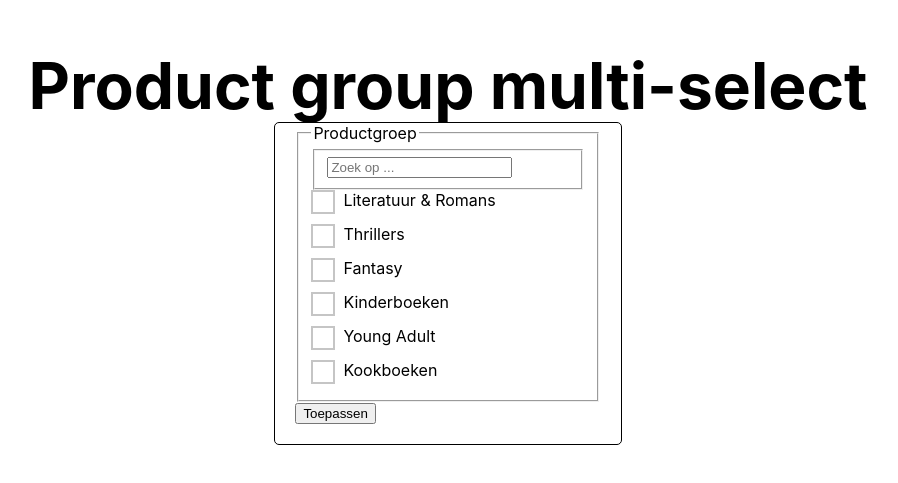
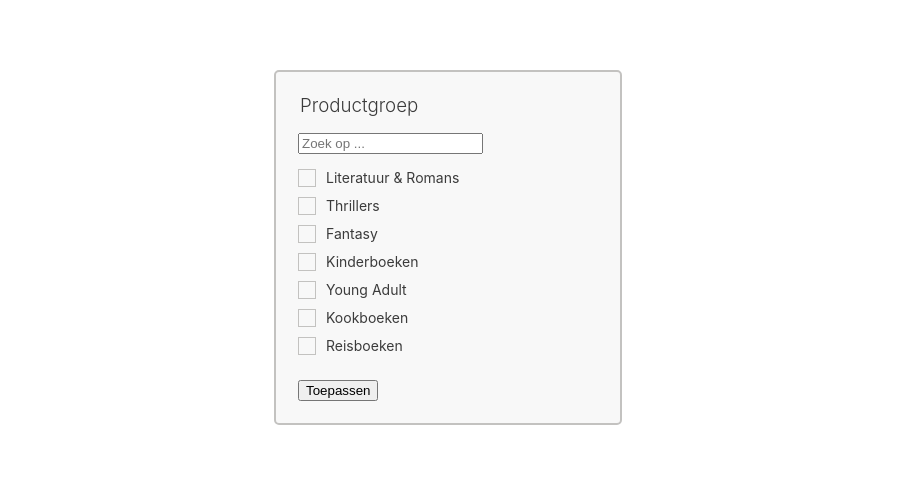
Before and after one commit to leonshenprojects/multi-select, a Next.js app: page / in a window 1280 px wide. Shown: the part 153-636 px from the top of the page, without its empty margins (192-1090 px from the left). Built offline with nearby package versions, Linux system fonts and the light colour scheme.

Commit message:
feat: Styles existing components

```diff
--- a/components/Checkbox/Checkbox.module.scss
+++ b/components/Checkbox/Checkbox.module.scss
@@ -1,29 +1,59 @@
+@import "../../styles/variables.scss";
+
 .checkbox {
-  label {
-    display: block;
+  &__label {
+    display: grid;
+    grid-template-columns: 28px 1fr;
+    justify-items: start;
+    align-items: center;
     user-select: none;
+  }
+
+  &__icon {
+    position: relative;
+    display: flex;
+    align-items: center;
+    justify-content: center;
 
     &:before {
       content: "";
-      display: inline-block;
-      vertical-align: middle;
-      width: 20px;
-      height: 20px;
-      border: 2px solid #c5c5c5;
-      margin-right: 8px;
+      display: block;
+      width: 16px;
+      height: 16px;
+      border: 1px solid $color-border-grey;
     }
   }
 
-  input:checked + :before {
-    border-color: #3863d9;
+  &__text {
+    font-size: 14px;
   }
 
-  input:focus + label {
-    outline: dashed 2px lightgrey;
+  &__input:checked {
+    + :before {
+      border-color: $color-bg-blue;
+    }
+
+    + .checkbox__label .checkbox__text {
+      color: $color-bg-blue;
+    }
+
+    + .checkbox__label .checkbox__icon {
+      &:after {
+        content: "";
+        background-color: #384ada;
+        width: 10px;
+        height: 10px;
+        position: absolute;
+      }
+    }
+  }
+
+  &__input:focus + .checkbox__label {
+    outline: dashed 2px $color-border-grey;
     outline-offset: 5px;
   }
 
-  input:focus:not(:focus-visible) {
+  &__input:focus:not(:focus-visible) {
     outline: none;
   }
 
--- a/components/Checkbox/Checkbox.tsx
+++ b/components/Checkbox/Checkbox.tsx
@@ -17,17 +17,20 @@ const Checkbox: FunctionComponent<CheckboxProps> = ({
   onChange,
 }) => {
   return (
-    <div className={styles.checkbox}>
+    <div className={`${styles.checkbox}`}>
       <input
         id={id}
-        className="visaullyHidden"
+        className={`visuallyHidden ${styles.checkbox__input}`}
         type="checkbox"
         name={label}
         value={value}
         onChange={onChange}
         checked={checked}
       />
-      <label htmlFor={id}>{label}</label>
+      <label className={styles.checkbox__label} htmlFor={id}>
+        <span className={styles.checkbox__icon} />
+        <span className={styles.checkbox__text}>{label}</span>
+      </label>
     </div>
   );
 };
--- a/components/MultiSelect/MultiSelect.module.scss
+++ b/components/MultiSelect/MultiSelect.module.scss
@@ -1,6 +1,21 @@
-.multiselect {
+@import "../../styles/variables.scss";
+
+.multiSelect {
+  background-color: $color-bg-light-grey;
+  border: 2px solid $color-border-grey;
+  border-radius: 5px;
+  padding: 22px;
+
+  &__title {
+    font-weight: 300;
+    margin-top: 0px;
+    margin-bottom: 15px;
+  }
+
   &__options {
-    max-height: 200px;
+    margin: 15px 0px 20px;
+    max-height: 190px;
+    min-width: 300px;
     overflow-y: scroll;
   }
 }
--- a/components/MultiSelect/MultiSelect.tsx
+++ b/components/MultiSelect/MultiSelect.tsx
@@ -95,12 +95,14 @@ const MultiSelect: FunctionComponent<MultiSelectProps> = ({
   }, []);
 
   return (
-    <form>
-      <fieldset className={styles.multiselect}>
-        <legend>{title}</legend>
+    <form className={styles.multiSelect}>
+      <fieldset>
+        <legend>
+          <h3 className={styles.multiSelect__title}>{title}</h3>
+        </legend>
 
         <fieldset>
-          <legend className="visaullyHidden">Filter product categories</legend>
+          <legend className="visuallyHidden">Filter product categories</legend>
           <input
             type="search"
             onChange={handleFilterInput}
@@ -108,7 +110,7 @@ const MultiSelect: FunctionComponent<MultiSelectProps> = ({
           />
         </fieldset>
 
-        <div className={styles.multiselect__options}>
+        <div className={styles.multiSelect__options}>
           {loading ? (
             <p>Loading...</p>
           ) : isErrored ? (
--- a/pages/index.tsx
+++ b/pages/index.tsx
@@ -22,7 +22,7 @@ const Home: NextPage = () => {
   return (
     <div className={styles.container}>
       <Head>
-        <title>Bol.com - Coding Challenge</title>
+        <title>Bol.com - Coding Assignment</title>
         <meta
           name="description"
           content="Multi-select filter for product groups."
@@ -31,16 +31,12 @@ const Home: NextPage = () => {
       </Head>
 
       <main className={styles.main}>
-        <h1 className={styles.title}>Product group multi-select</h1>
-
-        <div className={styles.productGroupSelector}>
         <MultiSelect
           title="Productgroep"
           options={productGroupOptions}
           loading={isLoading}
           isErrored={!!error}
         />
-        </div>
       </main>
     </div>
   );
--- a/styles/Home.module.scss
+++ b/styles/Home.module.scss
@@ -18,12 +18,6 @@
   font-size: 4rem;
 }
 
-.productGroupSelector {
-  border: 1px solid;
-  border-radius: 5px;
-  padding: 0px 20px 20px;
-}
-
 @media (max-width: 600px) {
   .grid {
     width: 100%;
--- a/styles/globals.scss
+++ b/styles/globals.scss
@@ -1,9 +1,18 @@
+@import "./variables.scss";
+
 html,
 body {
   padding: 0;
   margin: 0;
   font-family: -apple-system, BlinkMacSystemFont, Segoe UI, Roboto, Oxygen,
     Ubuntu, Cantarell, Fira Sans, Droid Sans, Helvetica Neue, sans-serif;
+}
+
+p,
+span,
+label,
+legend {
+  color: $color-text-black;
 }
 
 a {
@@ -15,12 +24,18 @@ a {
   box-sizing: border-box;
 }
 
-.visaullyHidden {
+fieldset {
+  border: 0;
+  padding: 0;
+  margin: 0;
+}
+
+.visuallyHidden {
   position: absolute;
-  clip: rect(1px, 1px, 1px, 1px);
+  clip: rect(0, 0, 0, 0);
   padding: 0;
   border: 0;
-  height: 1px;
-  width: 1px;
+  height: 0;
+  width: 0;
   overflow: hidden;
 }
--- /dev/null
+++ b/styles/variables.scss
@@ -0,0 +1,11 @@
+// Colors
+$color-text-black: #3b3b3b;
+$color-text-grey: #6c6c6c;
+$color-text-blue: #456ad5;
+
+$color-border-grey: #c3c2c0;
+
+$color-bg-light-grey: #f8f8f8;
+$color-bg-grey: #e8e6e7;
+$color-bg-dark-grey: #c5c2be;
+$color-bg-blue: #1f63c9;
```
Lines whose indentation alone changed are shown as unchanged.
